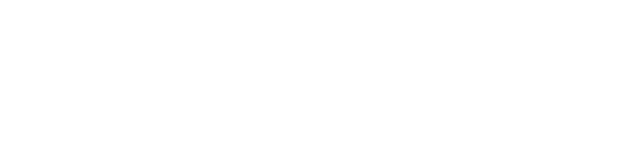
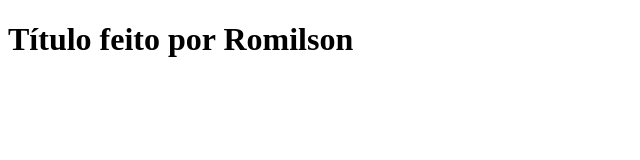
Before and after one commit to romilsonros/aula-git-essencial, a plain HTML site: page index.html in a window 1280 px wide. Shown: the whole page, without its empty margins (0-640 px from the left). Drawn offline with Linux system fonts and the light colour scheme.

Commit message:
título alterado por Romilson

```diff
--- a/index.html
+++ b/index.html
@@ -3,9 +3,10 @@
 <head>
     <meta charset="UTF-8">
     <meta name="viewport" content="width=device-width, initial-scale=1.0">
-    <title>Git e GitHub</title>
+    <title>Git e Github</title>
 </head>
 <body>
+    <h1>Título feito por Romilson</h1>
 
 </body>
 </html>
```
